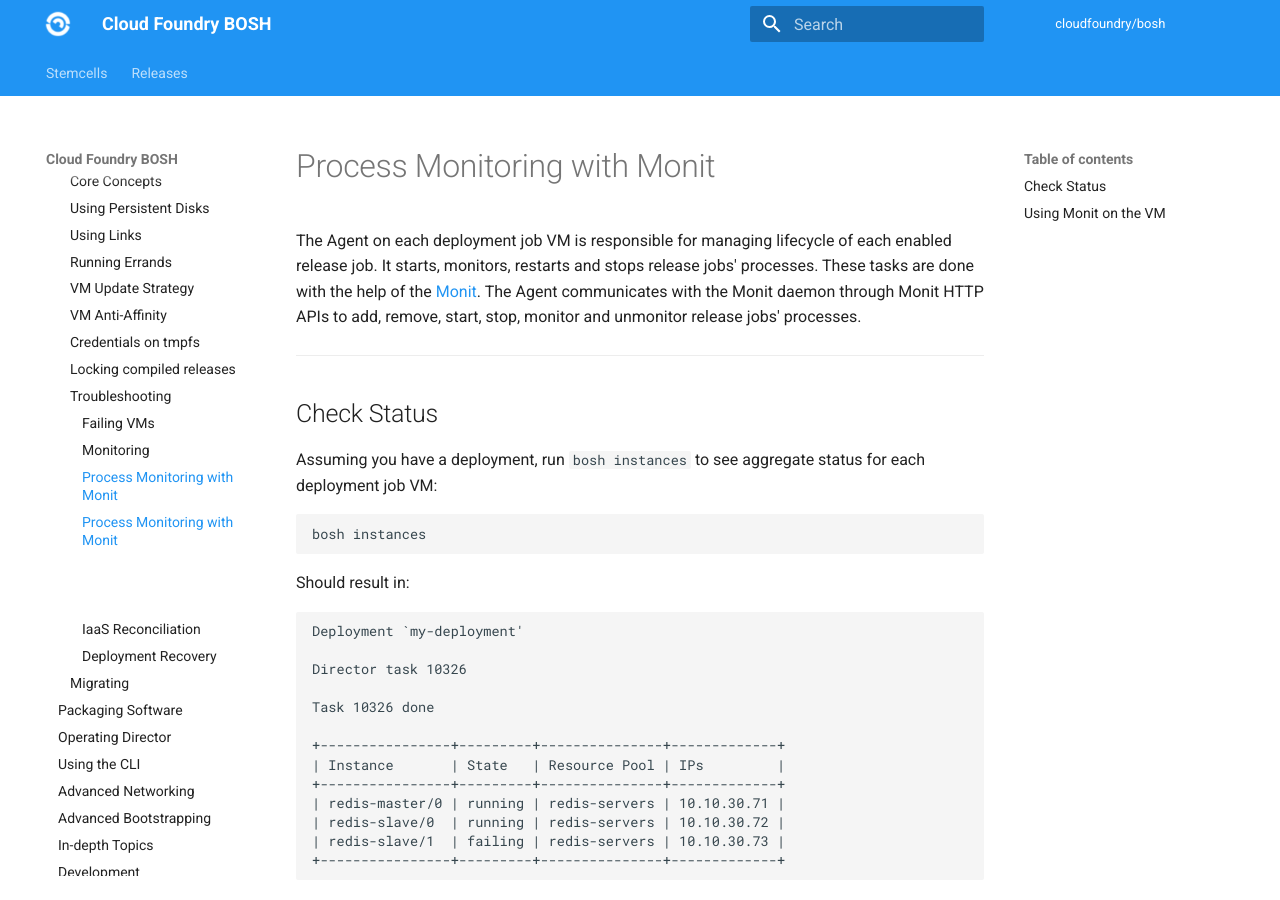
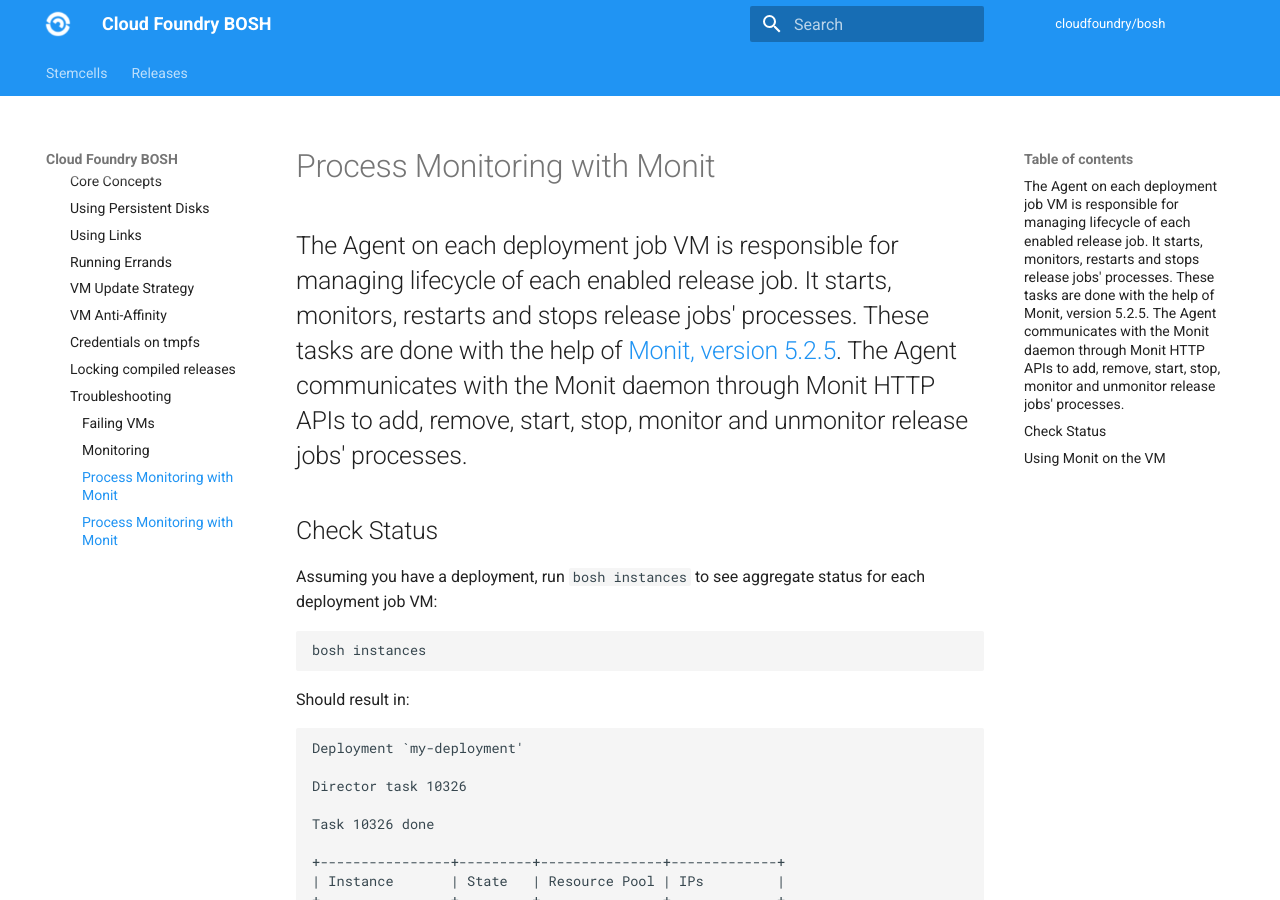
Before and after one commit to cloudfoundry/docs-bosh, an MkDocs documentation site: the page built from content/vm-monit.md, in a window 1280 px wide and 900 px high. Built offline with MkDocs 1.6.1 and Material for MkDocs 9.7.7, drawn with Linux system fonts in a browser that asks for light colours; old or Windows-style settings are respelled for this version of MkDocs; some of the changed text lies outside the part shown.

Commit message:
Applied suggestion by @aramprice

```diff
--- a/content/vm-monit.md
+++ b/content/vm-monit.md
@@ -1,5 +1,4 @@
-The Agent on each deployment job VM is responsible for managing lifecycle of each enabled release job. It starts, monitors, restarts and stops release jobs' processes. These tasks are done with the help of the  [Monit](https://web.archive.org/web/20110816041503/https://mmonit.com/monit/documentation/monit.html). The Agent communicates with the Monit daemon through Monit HTTP APIs to add, remove, start, stop, monitor and unmonitor release jobs' processes.
-
+The Agent on each deployment job VM is responsible for managing lifecycle of each enabled release job. It starts, monitors, restarts and stops release jobs' processes. These tasks are done with the help of [Monit, version 5.2.5](https://web.archive.org/web/20110816041503/https://mmonit.com/monit/documentation/monit.html). The Agent communicates with the Monit daemon through Monit HTTP APIs to add, remove, start, stop, monitor and unmonitor release jobs' processes.
 ---
 ## Check Status {: #check-status }
 
@@ -110,4 +109,4 @@ Process 'nats'
 
 While debugging why certain process is failing it is usually useful to tell Monit to stop restarting the failing process. You can do so via `monit stop <process-name>` command. To start it back up use `monit start <process-name>` command.
 
-See [Monit manual](https://web.archive.org/web/20110816041503/https://mmonit.com/monit/documentation/monit.html) to learn more about Monit.
+See the [Archived Monit Documentation, for version 5.2.5](https://web.archive.org/web/20110816041503/https://mmonit.com/monit/documentation/monit.html) to learn more about Monit.
```
Also changed, not shown: content/create-release.md (+1 -1 lines), content/monitoring.md (+1 -1 lines).
